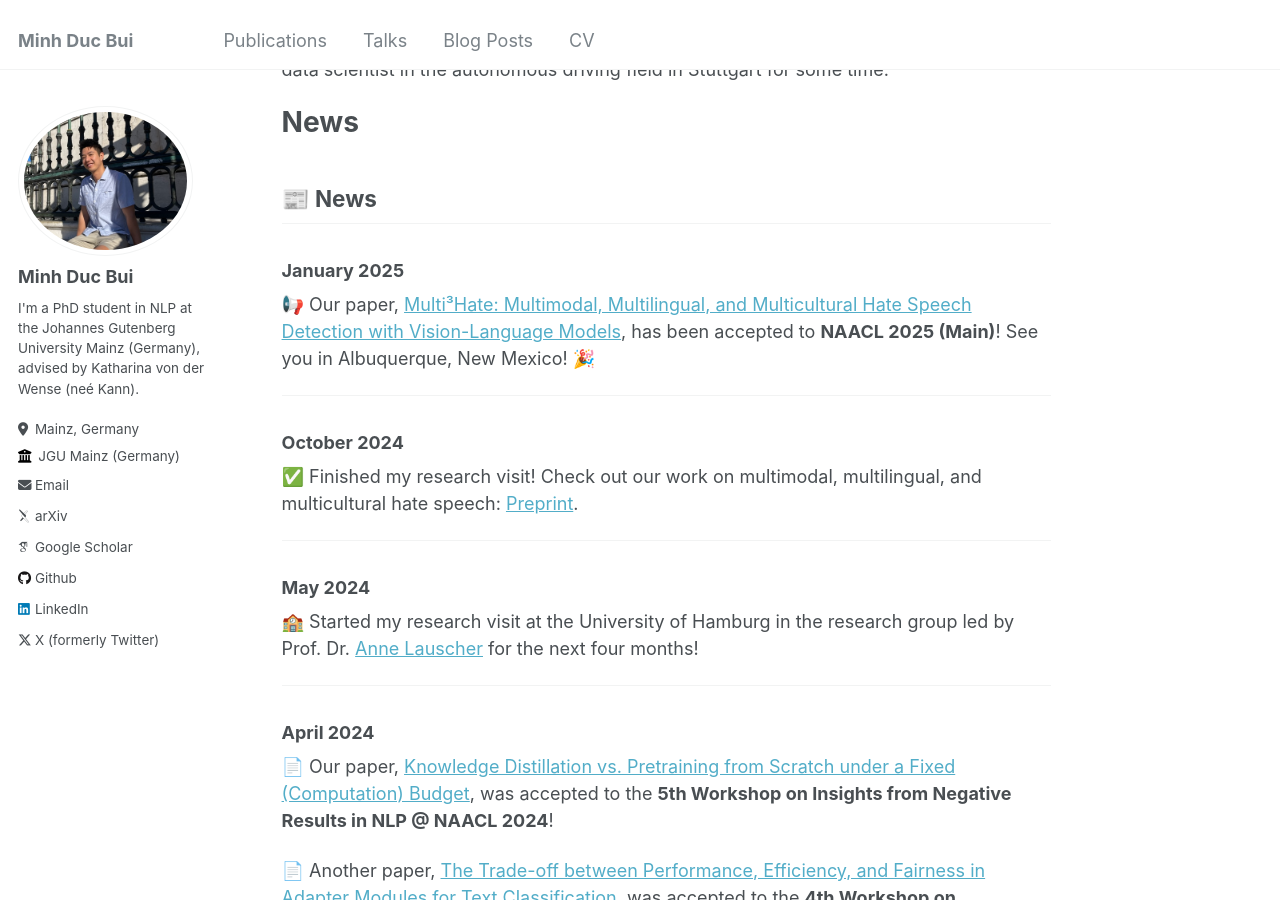
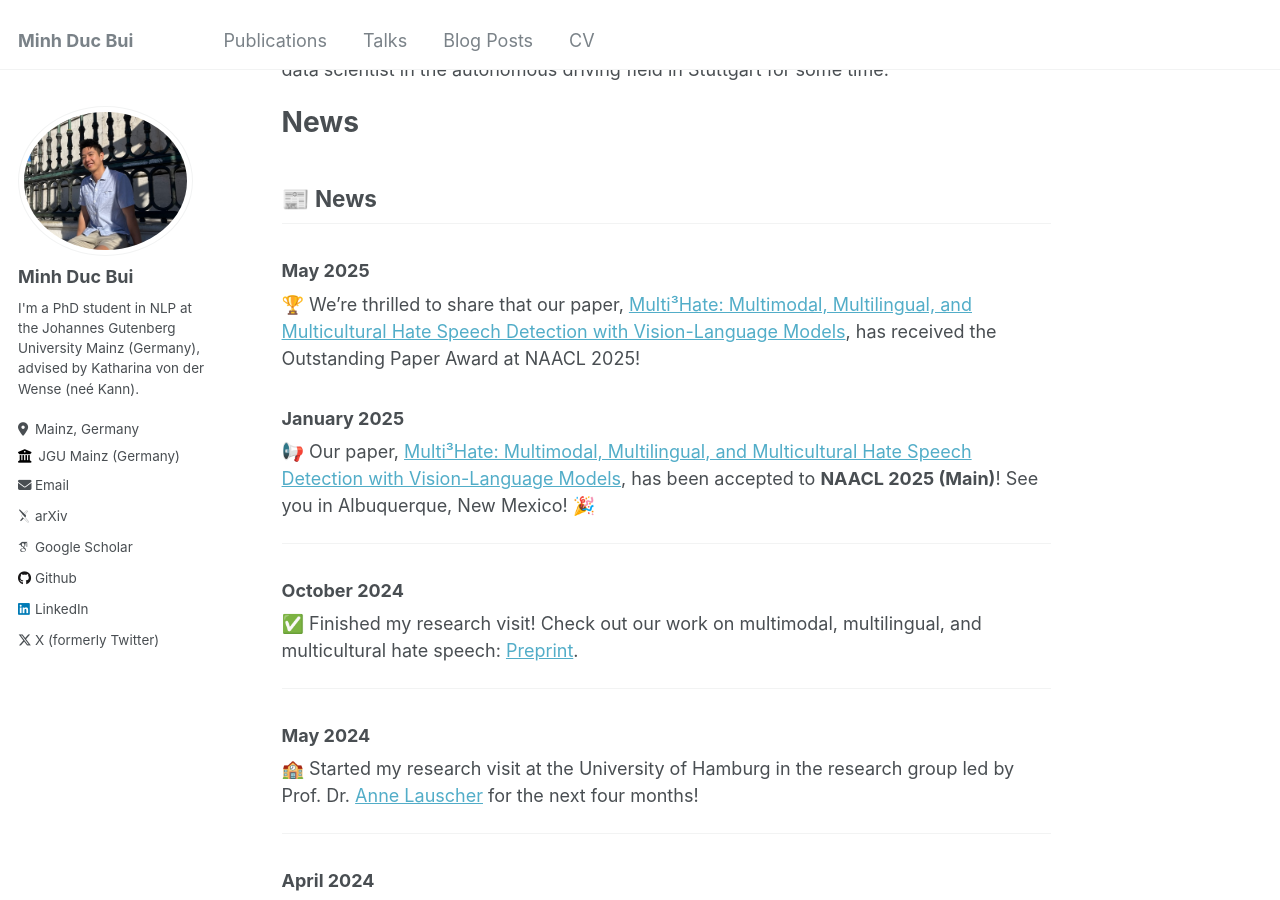
Before and after one commit to MinhDucBui/minhducbui.github.io, a Jekyll site: the page built from _pages/about.md, in a window 1280 px wide and 900 px high, scrolled down 386 px. Built offline with Jekyll 4.4.1, drawn with Linux system fonts in a browser that asks for light colours; some web fonts are replaced.

Commit message:
add outstanding

```diff
--- a/_pages/about.md
+++ b/_pages/about.md
@@ -15,8 +15,11 @@ News
 ======
 ## 📰 News
 
+### **May 2025**
+🏆 We're thrilled to share that our paper, [Multi³Hate: Multimodal, Multilingual, and Multicultural Hate Speech Detection with Vision-Language Models](https://aclanthology.org/2025.naacl-long.490/), has received the Outstanding Paper Award at NAACL 2025!
+
 ### **January 2025**
-📢 Our paper, [Multi³Hate: Multimodal, Multilingual, and Multicultural Hate Speech Detection with Vision-Language Models](https://arxiv.org/abs/2411.03888), has been accepted to **NAACL 2025 (Main)**! See you in Albuquerque, New Mexico! 🎉
+📢 Our paper, [Multi³Hate: Multimodal, Multilingual, and Multicultural Hate Speech Detection with Vision-Language Models](https://aclanthology.org/2025.naacl-long.490/), has been accepted to **NAACL 2025 (Main)**! See you in Albuquerque, New Mexico! 🎉
 
 ---
 
```
